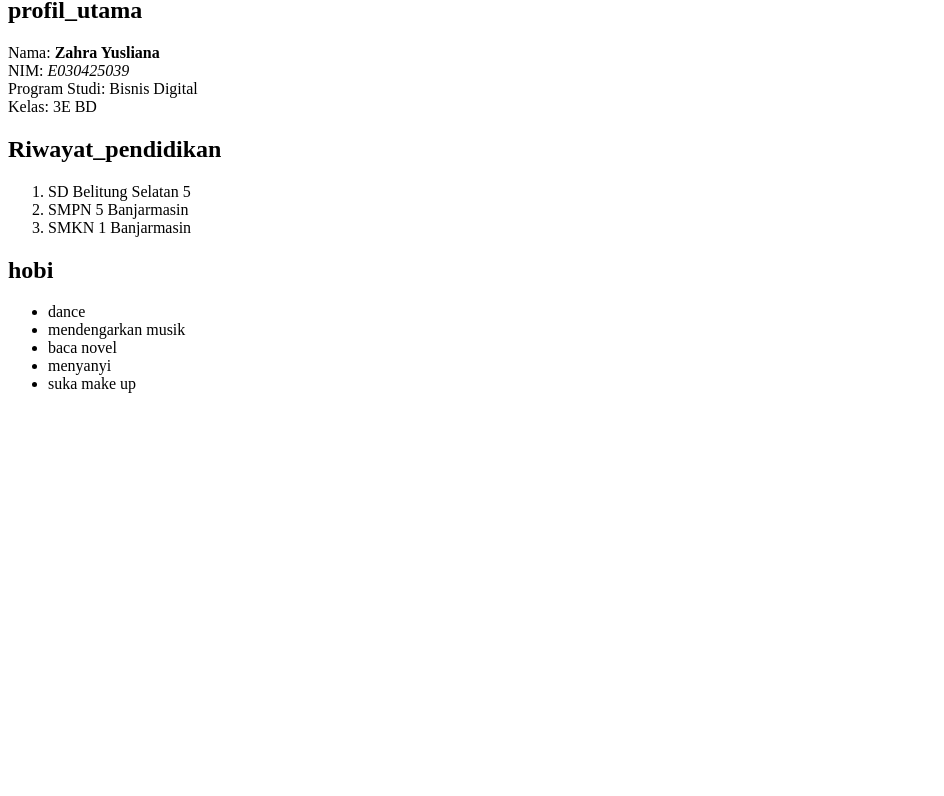
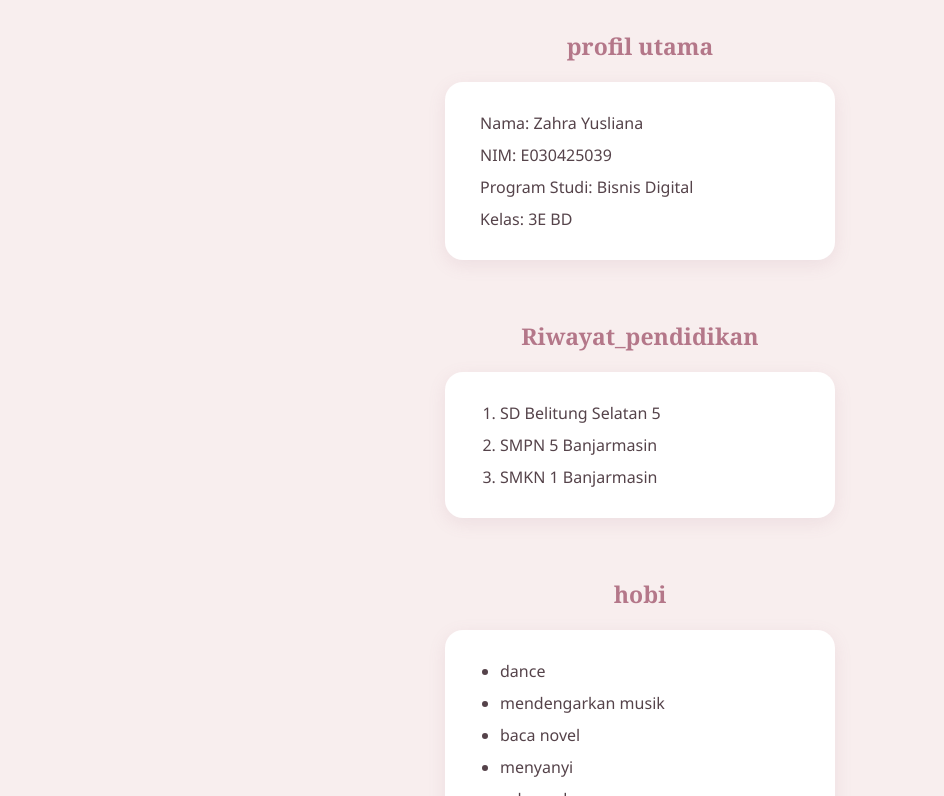
Before and after one commit to zahrayusliana/web3E2026, a plain HTML site: page biodata.html in a window 1280 px wide. Shown: the part 83-879 px from the top of the page, without its empty margins (0-944 px from the left). Before the commit the page ends 800 px from the top, so only its background shows below. Drawn offline with Linux system fonts and the light colour scheme.

Commit message:
profil baru

```diff
--- a/biodata.html
+++ b/biodata.html
@@ -4,23 +4,24 @@
     <meta charset="UTF-8">
     <meta name="viewport" content="width=device-width, initial-scale=1.0">
     <title>Document</title>
+    <link rel="stylesheet" href="style biodata.css">
 </head>
 <body>
     <h1>PROFIL BIODATA MAHASISWA</h1>
     <div>
         <!-- ini profil utama -->
-        <p>
-            <h2>profil_utama</h2>
-            <span>Nama:</span> <strong> Zahra Yusliana </strong> <br>
-            <span>NIM:</span> <em> E030425039 </em> <br>
-            <span>Program Studi:</span> Bisnis Digital <br>
-            <span>Kelas:</span> 3E BD <br>
+        <h2>profil utama</h2>
+        <p class="card">
+            <span>Nama: </span>Zahra Yusliana<br>
+            <span>NIM: </span>E030425039<br>
+            <span>Program Studi: </span> Bisnis Digital <br>
+            <span>Kelas: </span> 3E BD <br>
         </p>
     </div>
     <div>
         <!-- ini riwayat pendidikan -->
-            <h2>Riwayat_pendidikan</h2>
-        <ol>
+        <h2>Riwayat_pendidikan</h2>
+        <ol class="card">
             <li>SD Belitung Selatan 5</li>
             <li>SMPN 5 Banjarmasin</li>
             <li>SMKN 1 Banjarmasin</li>
@@ -28,8 +29,8 @@
     </div>
     <div>
         <!-- ini hobi saya -->
-            <h2>hobi</h2>
-        <ul>
+        <h2>hobi</h2>
+        <ul class="card">
             <li>dance</li>
             <li>mendengarkan musik</li>
             <li>baca novel</li>
--- /dev/null
+++ b/style biodata.css
@@ -0,0 +1,95 @@
+/* RESET */
+* {
+    margin: 0;
+    padding: 0;
+    box-sizing: border-box;
+}
+
+/* BODY */
+body {
+    font-family: 'Segoe UI', sans-serif;
+    background-color: #f8eeee;
+    color: #55434a;
+    padding: 30px;
+    text-align: center;
+}
+
+/* JUDUL UTAMA */
+h1 {
+    font-family: Georgia, serif;
+    color: #a76f80;
+    font-size: 32px;
+    margin-bottom: 40px;
+}
+
+/* JUDUL BAGIAN */
+h2 {
+    font-family: Georgia, serif;
+    color: #b47789;
+    font-size: 23px;
+    margin-top: 25px;
+    margin-bottom: 20px;
+    text-align: center;
+}
+
+/* BAGIAN KONTEN */
+body>div {
+    text-align: center;
+}
+
+/* KOTAK PUTIH */
+.card {
+    display: inline-block;
+    width: 390px;
+    max-width: 100%;
+    background-color: white;
+    padding: 25px 35px;
+    border-radius: 18px;
+    margin-bottom: 35px;
+    font-size: 16px;
+    line-height: 2;
+    text-align: left;
+    box-shadow: 0 5px 18px rgba(167, 111, 128, 0.12);
+}
+
+/* DAFTAR PENDIDIKAN DAN HOBI */
+ol.card,
+ul.card {
+    padding-left: 55px;
+}
+
+/* TEKS TEBAL */
+strong {
+    color: #a76f80;
+}
+
+/* TEKS MIRING */
+em {
+    color: #b47789;
+}
+
+/* RESPONSIVE */
+@media (max-width: 600px) {
+    body {
+        padding: 20px;
+    }
+
+    h1 {
+        font-size: 25px;
+    }
+
+    h2 {
+        font-size: 20px;
+    }
+
+    .card {
+        width: 100%;
+        font-size: 14px;
+        padding: 20px;
+    }
+
+    ol.card,
+    ul.card {
+        padding-left: 40px;
+    }
+}
```
